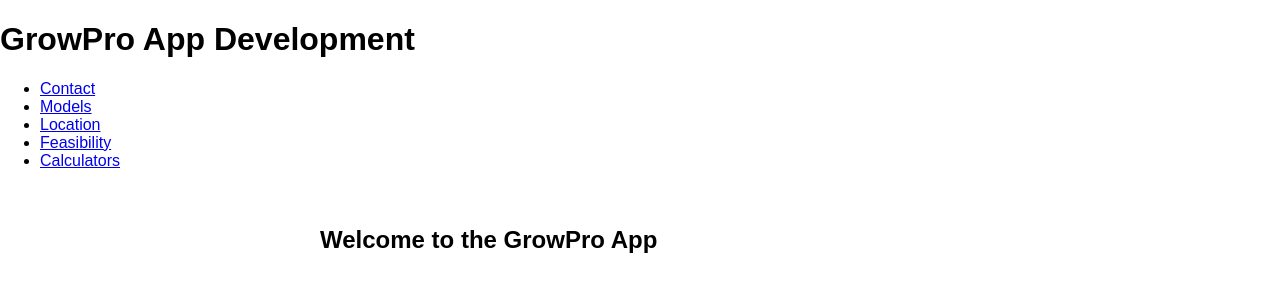
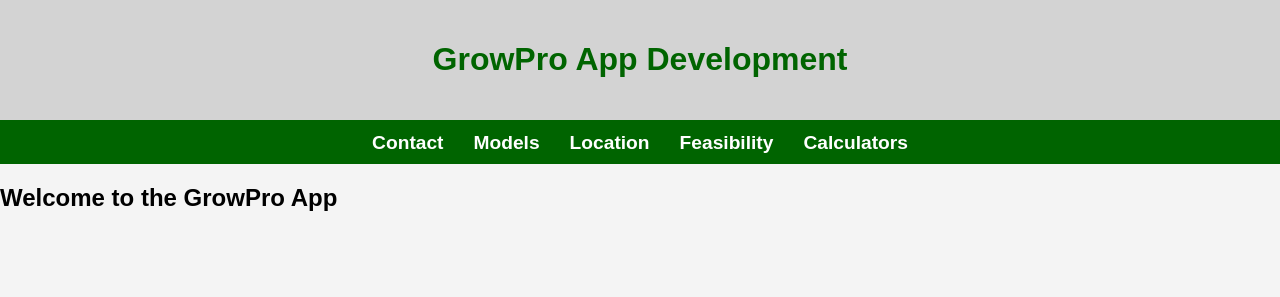
Before and after one commit to EdoRaus/test, a website: page src/index.html in a window 1280 px wide. Drawn offline with Linux system fonts and the light colour scheme.

Commit message:
Changed Style Sheet

```diff
--- a/src/styles.css
+++ b/src/styles.css
@@ -1,21 +1,57 @@
-* {
-  font-family: Arial, Helvetica, sans-serif;
+body {
+  font-family: Arial, sans-serif;
+  margin: 0;
+  padding: 0;
+  background-color: #f4f4f4;
 }
 
-html, body {
-  margin: 0;
-  border: 0;
-  padding: 0;
-  background-color: #fff;
+header {
+  text-align: center;
+  padding: 20px;
+  background-color: #d3d3d3;
+  color: #006400;
+  border-bottom: 2px solid #006400;
 }
 
-main {
-  margin: auto;
-  width: 50%;
-  padding: 20px;
+nav {
+  background-color: #006400;
+  padding: 10px;
 }
 
-main > h1 {
-  text-align: center;
-  font-size: 3.5em;
+nav ul {
+  list-style-type: none;
+  margin: 0;
+  padding: 0;
+  display: flex;
+  justify-content: center;
 }
+
+nav ul li {
+  margin: 0 15px;
+}
+
+nav ul li a {
+  text-decoration: none;
+  color: white;
+  font-weight: bold;
+  font-size: 1.2em;
+  transition: color 0.3s;
+}
+
+nav ul li a:hover {
+  color: #d3d3d3;
+}
+
+.title {
+  background-color: #d3d3d3;
+  color: #006400;
+  padding: 15px;
+  font-size: 2.5em;
+  margin: 0;
+}
+
+.subtitle {
+  color: #006400;
+  margin-top: 10px;
+  font-size: 1.5em;
+}
```
